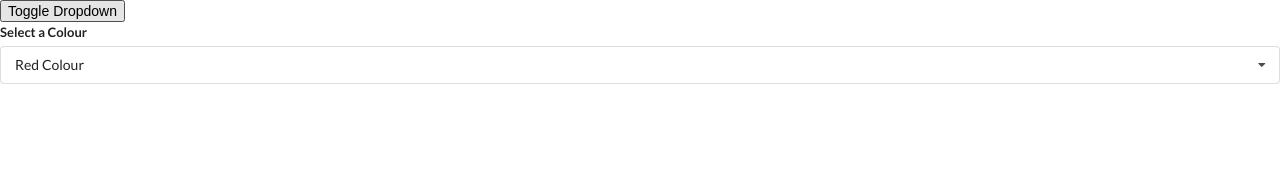
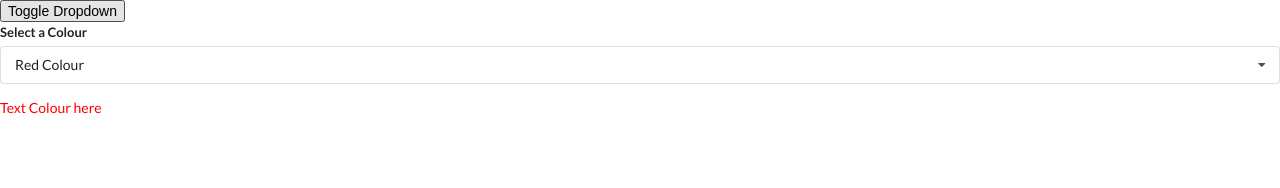
Before and after one commit to StickyFingrs/hooks, a React (Create React App) app: page / in a window 1280 px wide. Shown: the top 188 px of the page. Built offline with nearby package versions, Linux system fonts and the light colour scheme.

Commit message:
Added text to change colour

```diff
--- a/src/components/Dropdown.js
+++ b/src/components/Dropdown.js
@@ -62,6 +62,7 @@ const Dropdown = ({options, selected, onSelectedChange}) => {
 					</div>
 				</div>
 			</div>
+			<div style={{ color: `${selected.value}` }}>Text Colour here</div>
 		</div>
 	);
 }
```
